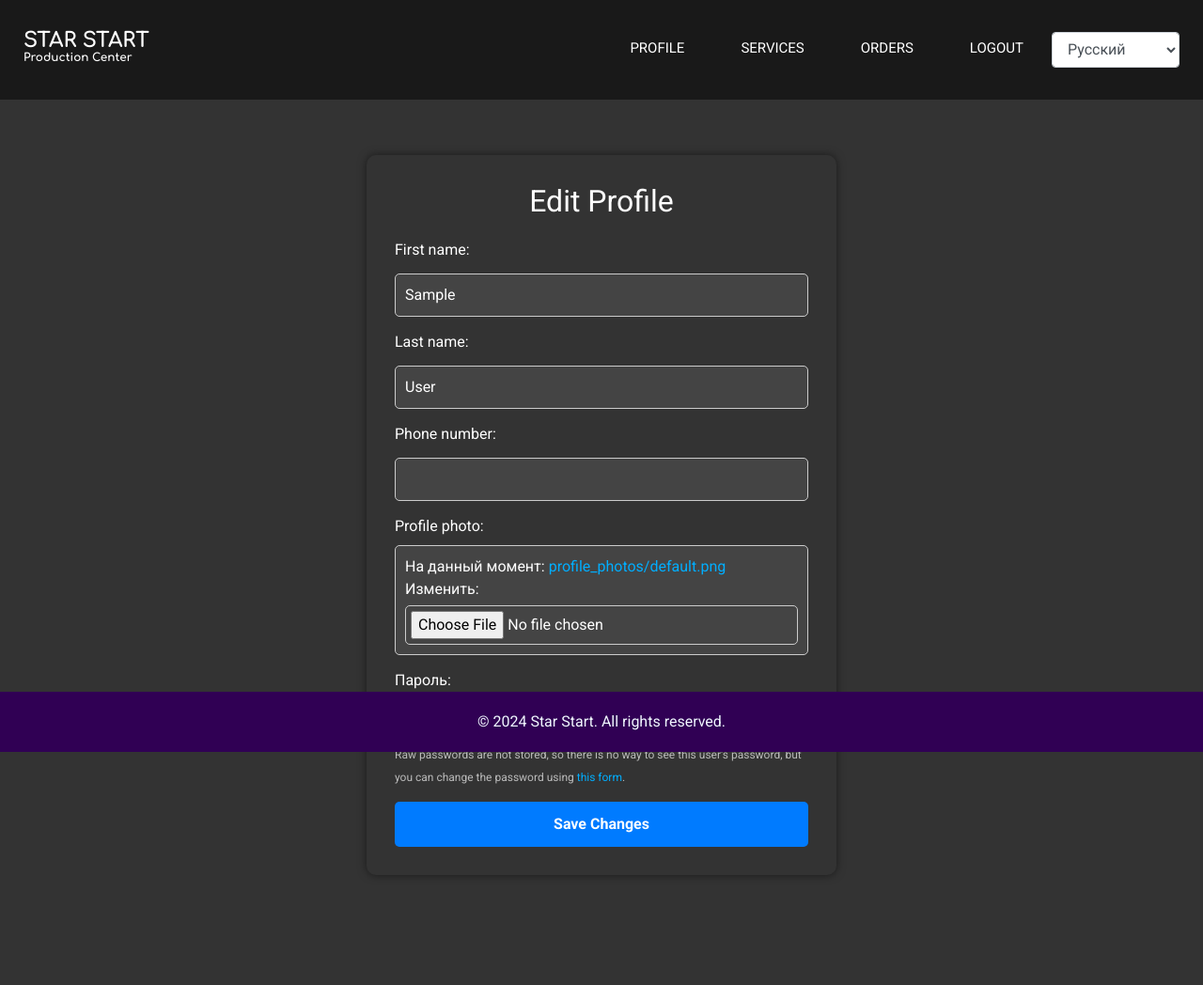
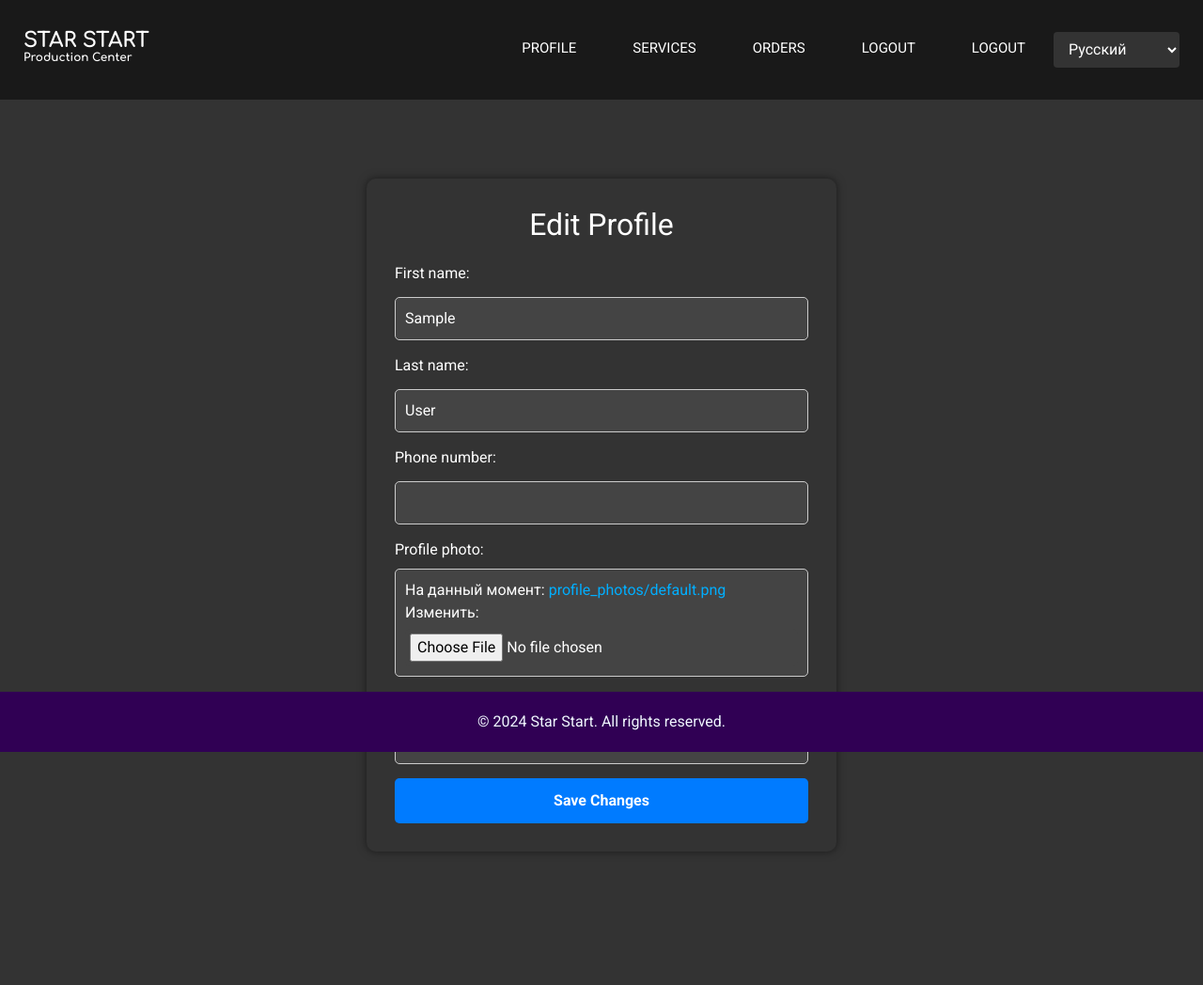
Before and after one commit to dev4ox/stars-start-lk, a Django app: page /lk/edit_profile/ in a window 1280 px wide. Shown: the whole page at 94% size. Run offline with Django 5.2, Linux system fonts and the light colour scheme; the visitor is signed in with stand-in values (Sample User, id 1); some libraries are stand-ins or nearby versions.

Commit message:
mmm, frontend

```diff
--- a/regSaitTest/regSaitTest/settings.py
+++ b/regSaitTest/regSaitTest/settings.py
@@ -170,7 +170,7 @@ DEFAULT_FROM_EMAIL = EMAIL_HOST_USER
 SITE_ID = 1
 
 # site
-PASSWORD_RESET_TIMEOUT_MINUTES = 30  # Ограничение времени на повторный запрос сброса пароля (в минутах)
+PASSWORD_RESET_TIMEOUT_MINUTES = 1  # Ограничение времени на повторный запрос сброса пароля (в минутах)
 
 RECAPTCHA_SITE_KEY = secret.RECAPTCHA_SITE_KEY
 RECAPTCHA_SECRET_KEY = secret.RECAPTCHA_SECRET_KEY
--- a/regSaitTest/registration/static/css/style.css
+++ b/regSaitTest/registration/static/css/style.css
@@ -108,6 +108,11 @@ a:hover {
   background-color: #FF0000;
   transition: all 0.5s ease-in-out;
 }
+.header_section .custom_nav-container .navbar-nav .nav-lang .form-control {
+  color: #FFFFFF;
+  background-color: #333;
+  border: none;
+}
 .header_section .custom_nav-container .navbar-toggler {
   outline: none;
   padding: 4px;
@@ -153,16 +158,10 @@ main {
   box-shadow: 0 0 10px rgba(0, 0, 0, 0.1);
   max-width: 800px;
 }
-.profile-container .profile-left {
-  flex: 1;
-  text-align: center;
-}
-.profile-container .profile-left .profile-photo {
-  border-radius: 50%;
+.profile-container .profile-photo {
   border: 2px solid #ccc;
 }
 .profile-container .profile-right {
-  flex: 2;
   padding-left: 20px;
 }
 .profile-container .profile-right h2 {
@@ -183,6 +182,11 @@ main {
   background-color: #1e7e34;
 }
 
+@media (max-width: 768px) {
+  .profile-photo {
+    margin: 20px 0;
+  }
+}
 .last-order {
   background-color: #fff;
   color: #000;
@@ -362,6 +366,9 @@ footer p {
   border: 1px solid #444;
   background: #333;
   color: #fff;
+}
+.form-group #id_profile_photo {
+  border: none;
 }
 
 .btn-primary {
--- a/regSaitTest/registration/static/css/style.scss
+++ b/regSaitTest/registration/static/css/style.scss
@@ -140,6 +140,13 @@ a {
                     transition: all 0.5s ease-in-out;
                 }
             }
+            .nav-lang {
+                .form-control {
+                    color: $white;
+                    background-color: $background-color;
+                    border: none;
+                }
+            }
         }
 
         .navbar-toggler {
@@ -195,18 +202,11 @@ main {
     box-shadow: 0 0 10px rgba(0, 0, 0, 0.1);
     max-width: 800px;
 
-    .profile-left {
-        flex: 1;
-        text-align: center;
-
-        .profile-photo {
-            border-radius: 50%;
-            border: 2px solid $border-color;
-        }
+    .profile-photo {
+        border: 2px solid $border-color;
     }
 
     .profile-right {
-        flex: 2;
         padding-left: 20px;
 
         h2 {
@@ -229,6 +229,12 @@ main {
                 background-color: darken($button-background-color, 10%);
             }
         }
+    }
+}
+
+@media (max-width: 768px) {
+    .profile-photo {
+        margin: 20px 0;
     }
 }
 
@@ -433,6 +439,10 @@ footer {
         background: #333;
         color: #fff;
     }
+
+    #id_profile_photo {
+        border: none;
+    }
 }
 
 .btn-primary {
--- a/regSaitTest/registration/templates/base.html
+++ b/regSaitTest/registration/templates/base.html
@@ -20,7 +20,7 @@
     <header class="header_section">
         <div class="container-fluid">
             <nav class="navbar navbar-expand-lg custom_nav-container">
-                <a class="navbar-brand" href="/"><h1>{% trans "Star Start" %} <br><span>{% trans "Production Center" %}</span></h1></a>
+                <a class="navbar-brand" href="{% url 'profile' %}"><h1>{% trans "Star Start" %} <br><span>{% trans "Production Center" %}</span></h1></a>
                 <button class="navbar-toggler" type="button" data-toggle="collapse" data-target="#navbarSupportedContent" aria-controls="navbarSupportedContent" aria-expanded="false" aria-label="{% trans 'Toggle navigation' %}">
                     <span class="navbar-toggler-icon"></span>
                 </button>
@@ -39,8 +39,10 @@
                             <li class="nav-item">
                                 <a class="nav-link" href="{% url 'logout' %}">{% trans "Logout" %}</a>
                             </li>
-                        </ul>
-                        <form action="{% url 'set_language' %}" method="post" class="form-inline my-2 my-lg-0">
+                            <li class="nav-item">
+                                <a class="nav-link" href="{% url 'logout' %}">{% trans "Logout" %}</a>
+                            </li>
+                            <form class="nav-lang" action="{% url 'set_language' %}" method="post" class="form-inline my-2 my-lg-0">
                                 {% csrf_token %}
                                 <select name="language" onchange="this.form.submit()" class="form-control">
                                     {% get_current_language as LANGUAGE_CODE %}
@@ -50,6 +52,7 @@
                                     {% endfor %}
                                 </select>
                             </form>
+                        </ul>
                     </div>
                 </div>
             </nav>
--- a/regSaitTest/registration/templates/edit_profile.html
+++ b/regSaitTest/registration/templates/edit_profile.html
@@ -25,21 +25,14 @@
             <div class="form-group">
                 {{ form.profile_photo.label_tag }}
                 <div>
-                    {% if user.profile.profile_photo %}
-                        {% trans "Currently" %}: <a href="{{ user.profile.profile_photo.url }}">{{ user.profile.profile_photo.url }}</a><br>
-                    {% endif %}
                     {{ form.profile_photo }}
                 </div>
             </div>
             <div class="form-group">
                 <label>{% trans "Password" %}:</label>
                 <div aria-describedby="id_password_helptext" id="id_password">
-                    <strong>{% trans "Password is not set." %}</strong>
+                    <a href="{% url 'password_change' %}">{% trans "Change password" %}</a>
                 </div>
-                <span class="helptext" id="id_password_helptext">
-                    {% trans "Raw passwords are not stored, so there is no way to see this user's password, but you can change the password using" %}
-                    <a href="{% url 'password_change' %}">{% trans "this form" %}</a>.
-                </span>
             </div>
             <button type="submit" class="btn btn-primary">{% trans "Save Changes" %}</button>
         </form>
--- a/regSaitTest/registration/templates/password_change_done.html
+++ b/regSaitTest/registration/templates/password_change_done.html
@@ -6,5 +6,5 @@
 {% block content %}
   <h2>{% trans "Password Changed" %}</h2>
   <p>{% trans "Your password has been successfully changed." %}</p>
-  <a href="{% url 'profile' %}">{% trans "Return back" %}</a>
+  <a class="btn-primary" href="{% url 'profile' %}">{% trans "Return back" %}</a>
 {% endblock %}
--- a/regSaitTest/registration/templates/password_reset_complete.html
+++ b/regSaitTest/registration/templates/password_reset_complete.html
@@ -6,5 +6,5 @@
 {% block content %}
 <h2>{% trans "Password Reset Complete" %}</h2>
 <p>{% trans "Your password has been set. You can now log in with your new password." %}</p>
-<p><a href="{% url 'login' %}">{% trans "Log in" %}</a></p>
+<p><a class="btn-primary" href="{% url 'login' %}">{% trans "Log in" %}</a></p>
 {% endblock %}
--- a/regSaitTest/registration/templates/password_reset_done.html
+++ b/regSaitTest/registration/templates/password_reset_done.html
@@ -7,6 +7,6 @@
 <div class="container">
     <h1>{% trans "Password Reset" %}</h1>
     <p>{% trans "An email with password reset instructions has been sent to the specified email address." %}</p>
-    <a href="{% url 'profile' %}">{% trans "Return back" %}</a>
+    <a class="btn-primary" href="{% url 'profile' %}">{% trans "Return back" %}</a>
 </div>
 {% endblock %}
--- a/regSaitTest/registration/templates/password_reset_email.html
+++ b/regSaitTest/registration/templates/password_reset_email.html
@@ -10,7 +10,7 @@
 <body>
     <p>{% trans "Hello" %} {{ user.get_username }},</p>
     <p>{% trans "You requested a password reset. Please click the button below to reset your password. The link will expire at" %} {{ expiry_time|date:"Y-m-d H:i:s" }}.</p>
-    <p><a href="{{ reset_link }}" style="padding: 10px 20px; background-color: #28a745; color: white; text-decoration: none; border-radius: 5px;">{% trans "Reset Password" %}</a></p>
+    <p><a href="{{ reset_link }}" style="padding: 10px 20px; background-color: #007bff; color: white; text-decoration: none; border-radius: 5px;">{% trans "Reset Password" %}</a></p>
     <p>{% trans "If you did not request this, please ignore this email." %}</p>
     <p>{% trans "Thank you!" %}</p>
 </body>
--- a/regSaitTest/registration/templates/password_reset_request.html
+++ b/regSaitTest/registration/templates/password_reset_request.html
@@ -4,8 +4,7 @@
 {% block title %}{% trans "Password Reset" %}{% endblock %}
 
 {% block content %}
-<div class="container mt-5">
-   <div class="reset-pass-container">
+<div class="reset-pass-container">
     <div class="reset-pass-box">
         <h2>{% trans "Reset your password" %}</h2>
         <form method="post">
@@ -20,6 +19,5 @@
             <button class="btn-primary" type="submit">{% trans "Send reset email" %}</button>
         </form>
     </div>
-   </div>
 </div>
 {% endblock %}
--- a/regSaitTest/registration/templates/profile.html
+++ b/regSaitTest/registration/templates/profile.html
@@ -5,10 +5,9 @@
 {% block title %}{% trans "Profile" %}{% endblock %}
 
 {% block content %}
-<div class="container mt-5">
 <h2>{% trans "Profile" %}</h2>
 <div class="row profile-container">
-        <div class="col-md-4 profile-left text-center">
+    <div class="col-md-4 profile-left">
         <img src="{{ user.profile_photo.url }}" alt="{% trans 'Profile Photo' %}" class="profile-photo img-fluid rounded-circle" width="150" height="150">
     </div>
     <div class="col-md-8 profile-right">
@@ -54,5 +53,4 @@
     <p>{% trans "No recent orders" %}</p>
 {% endif %}
 </div>
-</div>
 {% endblock %}
```
Also changed, not shown: regSaitTest/registration/templates/password_change.html (+10 -6 lines), regSaitTest/registration/templates/password_reset_confirm.html (+10 -6 lines), 1 other file. Lines whose indentation alone changed are shown as unchanged.
